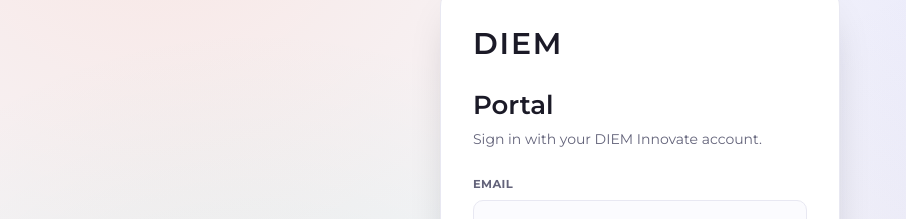
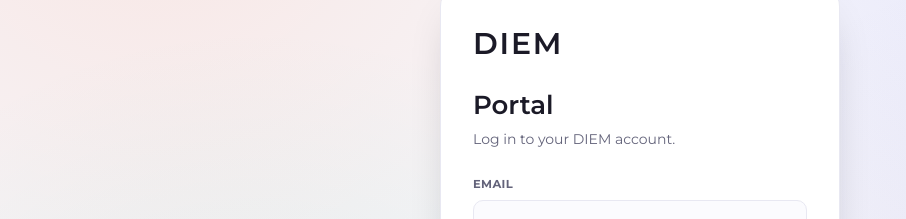
Before and after one commit to DIEM-Solutions/LUMO, a Next.js app: page /login in a window 1280 px wide. Shown: the part 204-423 px from the top of the page, without its empty margins (0-906 px from the left). Built offline with nearby package versions, Linux system fonts and the light colour scheme; no server answers; the database is empty.

Commit message:
Update login subtitle to 'Log in to your DIEM account.'

```diff
--- a/components/auth/LoginForm.tsx
+++ b/components/auth/LoginForm.tsx
@@ -40,7 +40,7 @@
         </div>
 
         <h1 className="login-title">Portal</h1>
-        <p className="login-sub">Sign in with your DIEM Innovate account.</p>
+        <p className="login-sub">Log in to your DIEM account.</p>
 
         <div className="field">
           <label htmlFor="email">Email</label>
```
